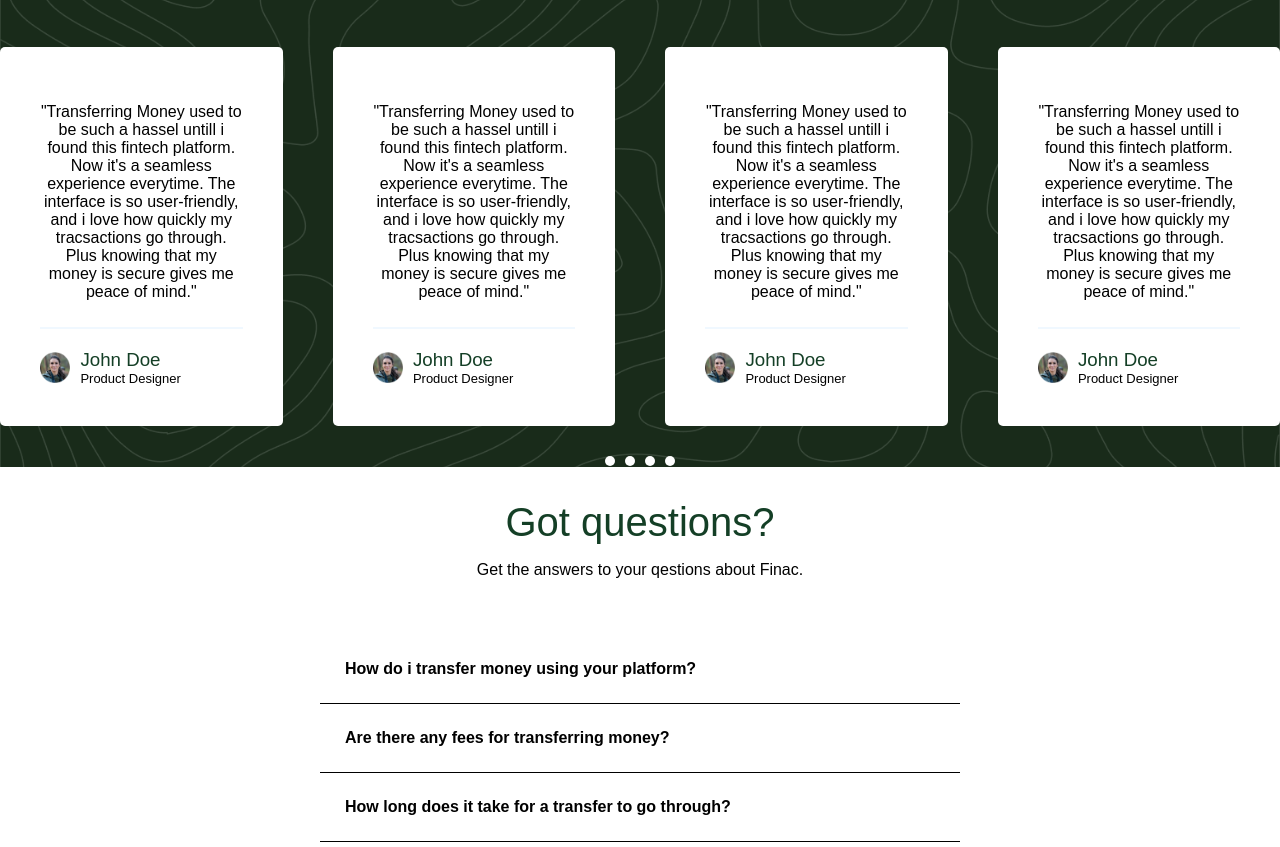
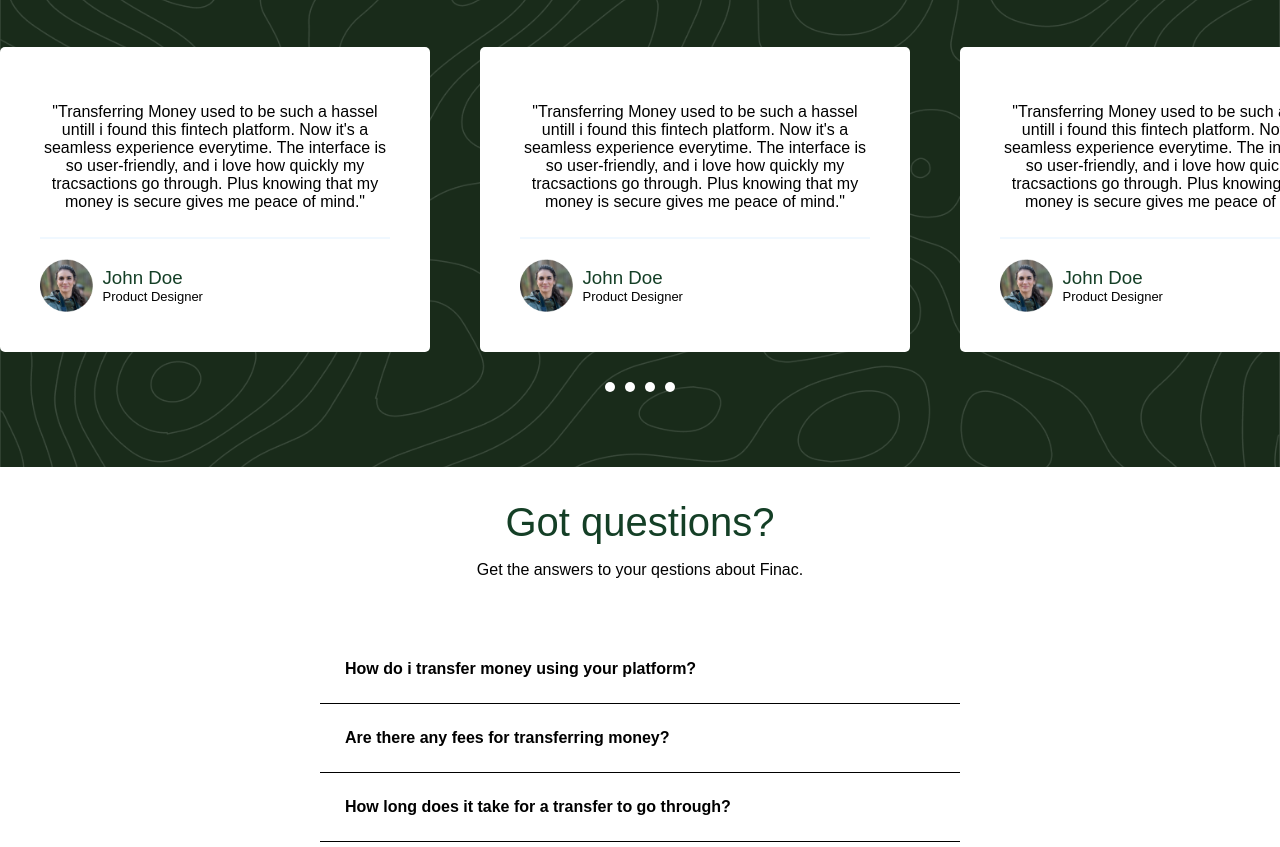
Before and after one commit to blacdav/finac, a plain HTML site: page index.html in a window 1280 px wide. Shown: the part 2695-3542 px from the top of the page. Drawn offline with Linux system fonts and the light colour scheme.

Commit message:
worked on the css for the slide cards

```diff
--- a/CSS/style.css
+++ b/CSS/style.css
@@ -311,6 +311,7 @@ li a:hover {
     padding: 40px;
     border-radius: 5px;
     margin-top: 50px;
+    flex: none;
 }
 
 #slide .slide-cards .slide-card:hover {
```
